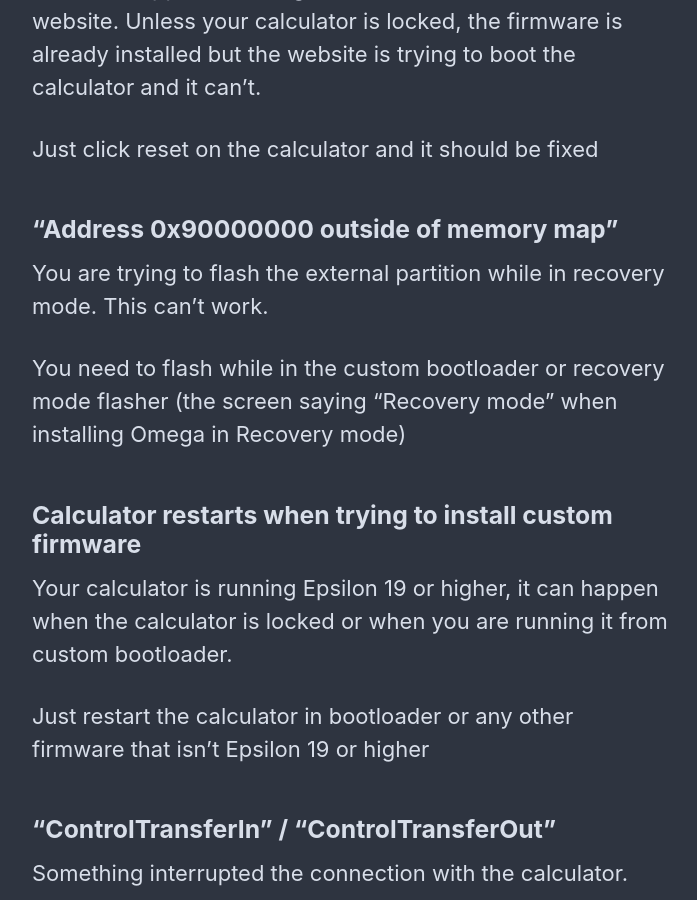
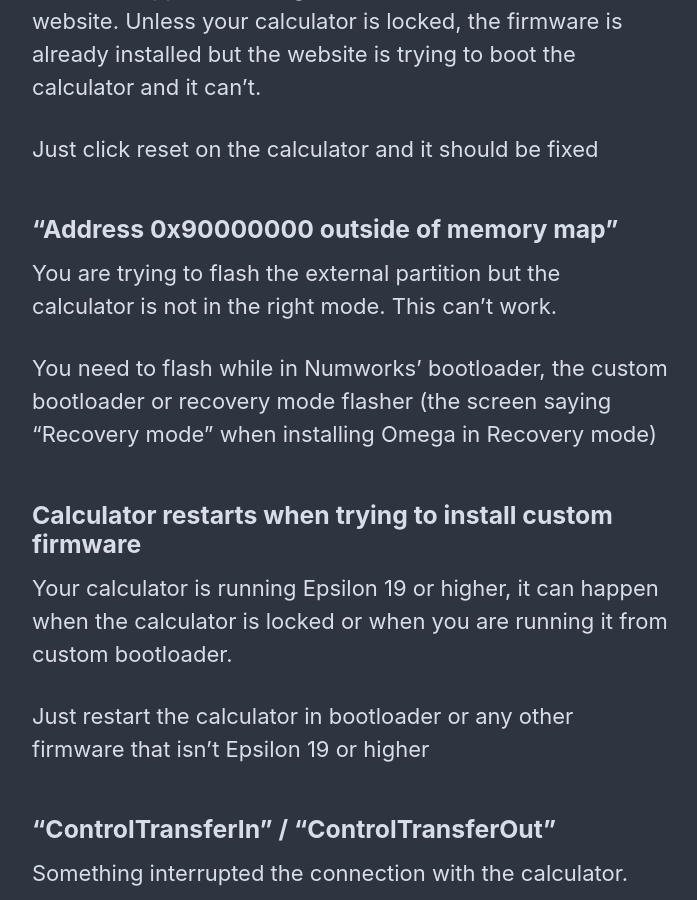
Before and after one commit to Omega-Numworks/Omega-Guide, a Jekyll site: the page built from _pages/en_US/troubleshooting.md, in a window 1280 px wide and 900 px high, scrolled down 3896 px. Shown: the whole window, without its empty margins (290-987 px from the left). Built offline with Jekyll 4.4.1, drawn with Linux system fonts in a browser that asks for light colours; comment, search, counter and statistics services are not loaded.

Commit message:
Update troubleshooting.md

```diff
--- a/_pages/en_US/troubleshooting.md
+++ b/_pages/en_US/troubleshooting.md
@@ -27,8 +27,6 @@
 it means the driver or config file isn't installed on Windows or Linux.
 
 Open the [Update page](https://numworks.com/update/) on Numworks' website and it will give it and tell you how to install it. **Don't plug in your calculator to make sure you don't lock it**
-
-
 
 If you are using Linux, it may still not be detected. It can happen if your web browser is installed as a flatpak.
 
@@ -80,9 +78,9 @@
 
 ### "Address 0x90000000 outside of memory map"
 
-You are trying to flash the external partition while in recovery mode. This can't work.
+You are trying to flash the external partition but the calculator is not in the right mode. This can't work.
 
-You need to flash while in the custom bootloader or recovery mode flasher (the screen saying "Recovery mode" when installing Omega in Recovery mode)
+You need to flash while in Numworks' bootloader, the custom bootloader or recovery mode flasher (the screen saying "Recovery mode" when installing Omega in Recovery mode)
 
 ### Calculator restarts when trying to install custom firmware
 
```
